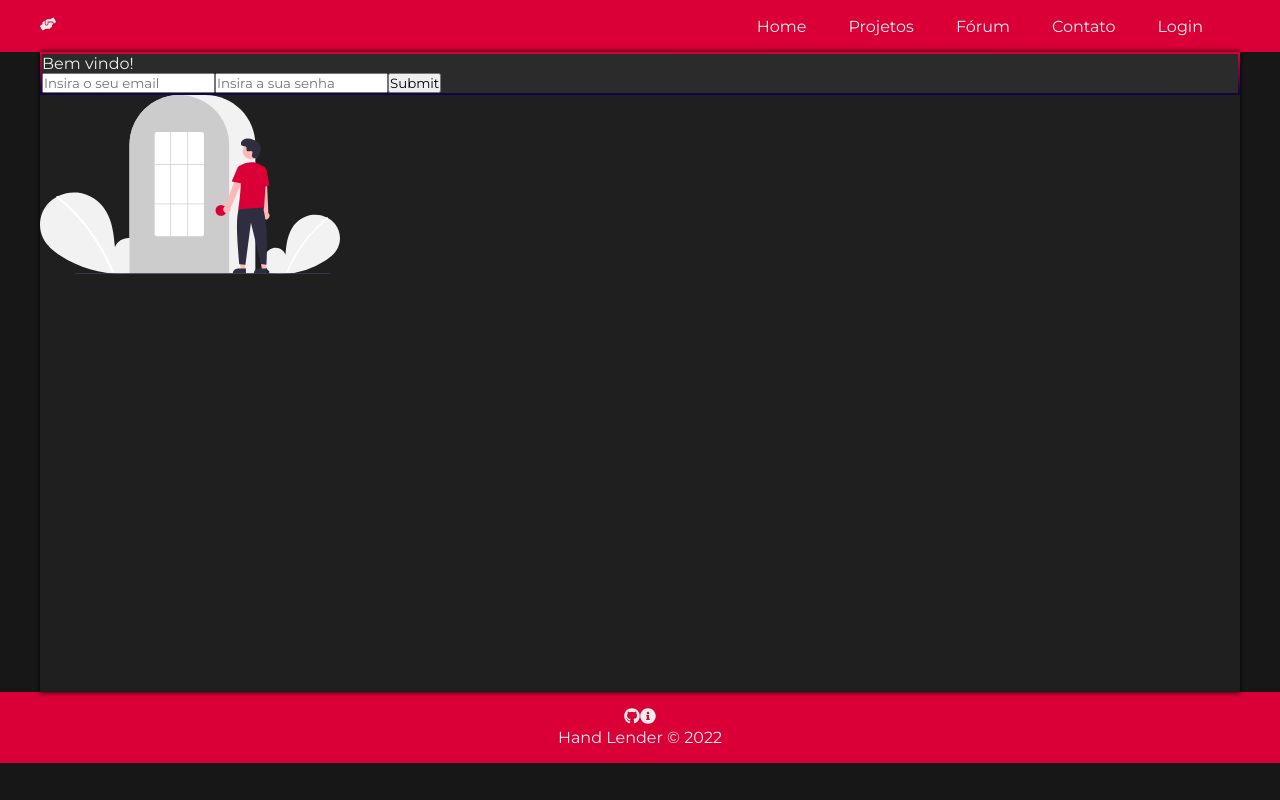
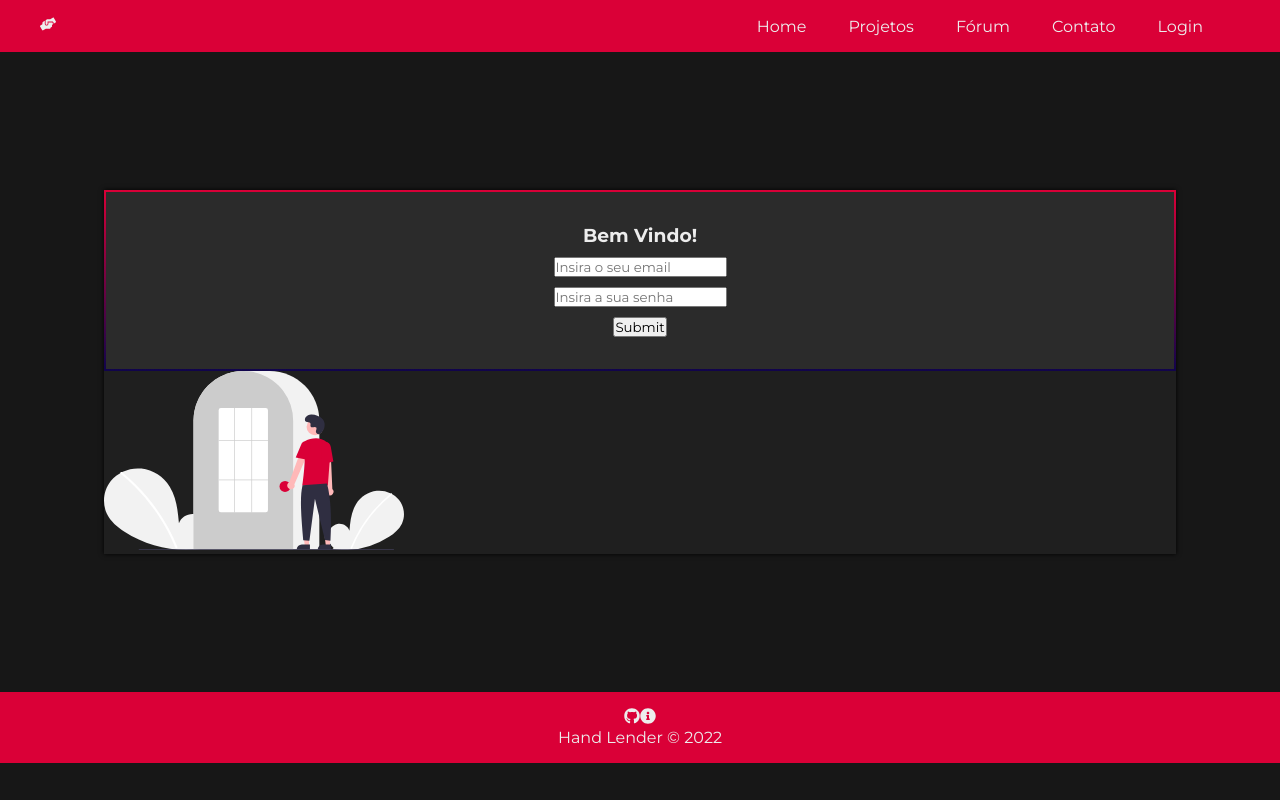
Before and after one commit to LucaBobbioDev/hand-lender, a React (Create React App) app: page /Login in a window 1280 px wide. Built offline with nearby package versions, Linux system fonts and the light colour scheme.

Commit message:
Modificações no Login
Alterei os arquivos Login.js e o Login.module.css

```diff
--- a/src/components/pages/Login.js
+++ b/src/components/pages/Login.js
@@ -1,21 +1,30 @@
 import Card from "../layout/Card"
 import styles from './Login.module.css';
 import login from '../../img/login.svg'
+import Section from '../layout/Section'
 
 export default function Login(){
     return(
         <>
+            <Section>
                 <div className={styles.area}>
                     <Card>
-                    Bem vindo!
-                    <div>
+                        <div className={styles.conteudo}>
+                            <h3>Bem Vindo!</h3>
+                            <div className={styles.input}>
                                 <input type="email" placeholder="Insira o seu email"/>
+                            </div>
+                            <div className={styles.input}>
                                 <input type="password" placeholder="Insira a sua senha"/>
+                            </div>
+                            <div className={styles.input}>
                                 <input type="submit"/>
                             </div>
+                        </div>
                     </Card>
-                <img src={login} width={300}></img>
+                    <img src={login} width={300} alt='Drawing of a man opening a door'></img>
                 </div>
+            </Section>
         </>
     )
 }
--- a/src/components/pages/Login.module.css
+++ b/src/components/pages/Login.module.css
@@ -3,3 +3,13 @@
     width: 100%;
     box-shadow: 0 0 5px black;
 }
+
+.conteudo{
+    flex-direction: column;
+    text-align: center;
+    margin:2em;
+}
+
+.input{
+    margin: 10px;
+}
```
Lines whose indentation alone changed are shown as unchanged.
